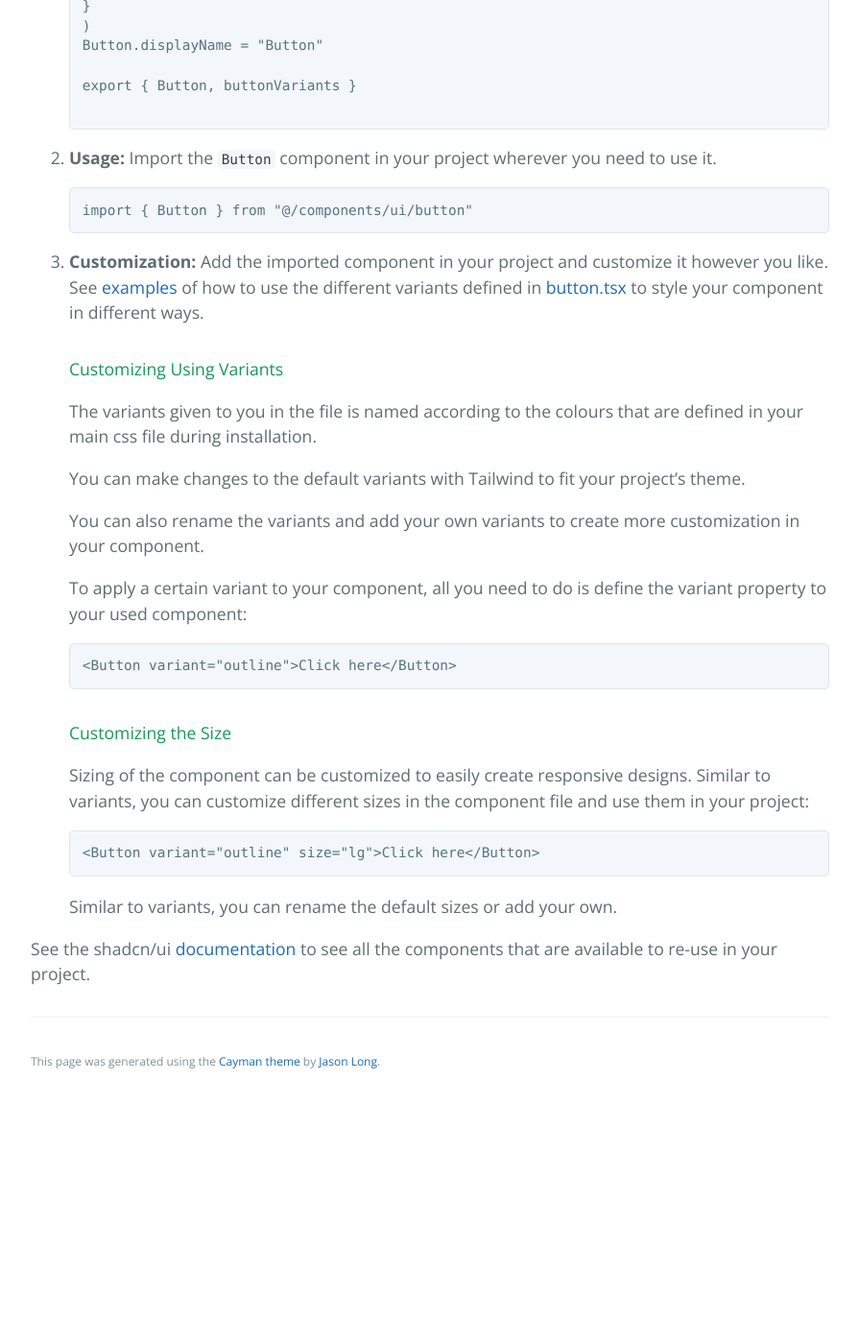
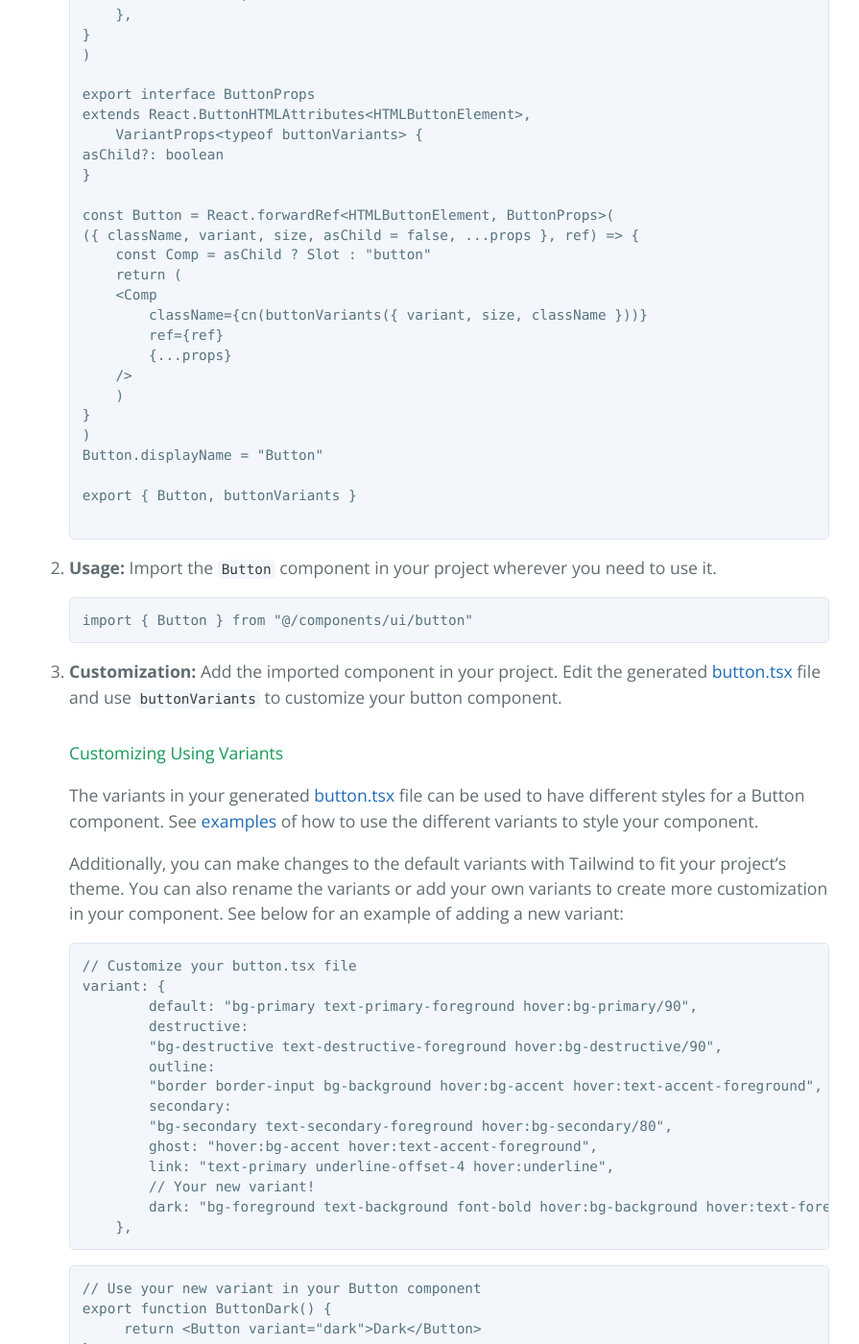
Before and after one commit to learning-software-engineering/learning-software-engineering.github.io, a Jekyll site: the page built from Topics/Tech_Stacks/Shadcn.md, in a window 1280 px wide and 1400 px high, scrolled down 2888 px. Shown: the whole window at 96% size, without its empty margins (192-1087 px from the left). Built offline with Jekyll 4.4.1, drawn with Linux system fonts in a browser that asks for light colours; our own code applies the rules of GitHub Pages for plain Markdown files; before the commit the page ends 4036 px from its top, so only the background shows below that; some of the changed text lies outside the part shown.

Commit message:
Address PR comments

````diff
--- a/Topics/Tech_Stacks/Shadcn.md
+++ b/Topics/Tech_Stacks/Shadcn.md
@@ -6,17 +6,23 @@
 
 #### [Installation](#installation-1)
 
-#### [Creating and Customizing Components](#creating-and-customizing-components-1)
+#### [Example: Creating and Customizing a Button Component](#example-creating-and-customizing-a-button-component-1)
+
+#### [Resources](#resources-1)
 
 ## Introduction
 
-### What is shadcn/ui? 🤔
+### What is shadcn/ui?
 
-[Shadcn/ui](https://ui.shadcn.com/) gives you the ability to use re-usable components that are built using [Radix UI](https://www.radix-ui.com/) and [Tailwind CSS](https://tailwindcss.com/). You are able to choose from their collection of pre-built components, add the code into your project, and then customize them using cva variants.
+[Shadcn/ui](https://ui.shadcn.com/) is a component library that gives you the ability to use re-usable components that are built using [Radix UI](https://www.radix-ui.com/) and [Tailwind CSS](https://tailwindcss.com/). You are able to choose from their collection of pre-built components, add the code into your project, and then customize them using cva variants.
 
-### What to Expect 📄
+### Why use shadcn/ui?
 
-This document will go over how to install and integrate shadcn/ui into your project. Then, it will go through an example of building a `Button` component into your project and talk through the details in each step.
+Shadcn/ui helps you separate the design of your components from the implementation. This way, using shadcn/ui is a very modular and easy process. Additionally, there is no requirement to install any package; you only need to install the specific components you'd like to use.
+
+### What to Expect
+
+This document will go over how to install and integrate shadcn/ui into your project. Then, it will go through an example of building a `Button` component into your project and talk through the details in customizing it.
 
 ## Installation
 
@@ -33,7 +39,7 @@
 
 If you want to manually install shadcn/ui, follow this [tutorial](https://ui.shadcn.com/docs/installation/manual).
 
-## Creating and Customizing Components
+## Example: Creating and Customizing a Button Component
 
 <!-- This [document](https://ui.shadcn.com/docs/components/button) shows the steps you need to take in order to install and use a `Button` component in your project.  -->
 
@@ -42,7 +48,17 @@
 1. **Installation:** Add the `Button` component to your project
 
    ```bash
+   # npm
    npx shadcn-ui@latest add button
+
+   # yarn
+   npx shadcn-ui@latest add button
+
+   # pnpm
+   pnpm dlx shadcn-ui@latest add button
+
+   # bun
+   bunx --bun shadcn-ui@latest add button
    ```
 
    This will add a `button.tsx` file into `components/ui`.
@@ -115,30 +131,50 @@
    import { Button } from "@/components/ui/button"
    ```
 
-3. **Customization:** Add the imported component in your project and customize it however you like. See [examples](https://ui.shadcn.com/docs/components/button#examples) of how to use the different variants defined in [button.tsx](#buttontsx) to style your component in different ways.
+3. **Customization:** Add the imported component in your project. Edit the generated [button.tsx](#buttontsx) file and use `buttonVariants` to customize your button component.
 
    #### Customizing Using Variants
 
-   The variants given to you in the file is named according to the colours that are defined in your main css file during installation.
+   The variants in your generated [button.tsx](#buttontsx) file can be used to have different styles for a Button component. See [examples](https://ui.shadcn.com/docs/components/button#examples) of how to use the different variants to style your component.
 
-   You can make changes to the default variants with Tailwind to fit your project's theme.
-
-   You can also rename the variants and add your own variants to create more customization in your component.
-
-   To apply a certain variant to your component, all you need to do is define the variant property to your used component:
+   Additionally, you can make changes to the default variants with Tailwind to fit your project's theme. You can also rename the variants or add your own variants to create more customization in your component. See below for an example of adding a new variant:
 
    ```Typescript
-   <Button variant="outline">Click here</Button>
+   // Customize your button.tsx file
+   variant: {
+           default: "bg-primary text-primary-foreground hover:bg-primary/90",
+           destructive:
+           "bg-destructive text-destructive-foreground hover:bg-destructive/90",
+           outline:
+           "border border-input bg-background hover:bg-accent hover:text-accent-foreground",
+           secondary:
+           "bg-secondary text-secondary-foreground hover:bg-secondary/80",
+           ghost: "hover:bg-accent hover:text-accent-foreground",
+           link: "text-primary underline-offset-4 hover:underline",
+           // Your new variant!
+           dark: "bg-foreground text-background font-bold hover:bg-background hover:text-foreground hover:border"
+       },
+   ```
+
+   ```Typescript
+   // Use your new variant in your Button component
+   export function ButtonDark() {
+        return <Button variant="dark">Dark</Button>
+   }
    ```
 
    #### Customizing the Size
 
-   Sizing of the component can be customized to easily create responsive designs. Similar to variants, you can customize different sizes in the component file and use them in your project:
+   Sizing of the component can be customized to easily create responsive designs. Similar to variants, you can customize different sizes (by editing generated sizes or adding new sizes) in [button.tsx](#buttontsx) and use them in your project:
 
    ```Typescript
-   <Button variant="outline" size="lg">Click here</Button>
+   export function ButtonLarge() {
+        return <Button size="lg">Large Button</Button>
+   }
    ```
 
-   Similar to variants, you can rename the default sizes or add your own.
+## Resources
 
-See the shadcn/ui [documentation](https://ui.shadcn.com/docs/components/accordion) to see all the components that are available to re-use in your project.
+See the shadcn/ui [documentation](https://ui.shadcn.com/docs/components/accordion) to see all the components that are available to use in your project.
+
+Shadcn/ui uses CVA to introduce variants. See the [CVA documentation](https://cva.style/docs) to learn more about class variance authority.
````
